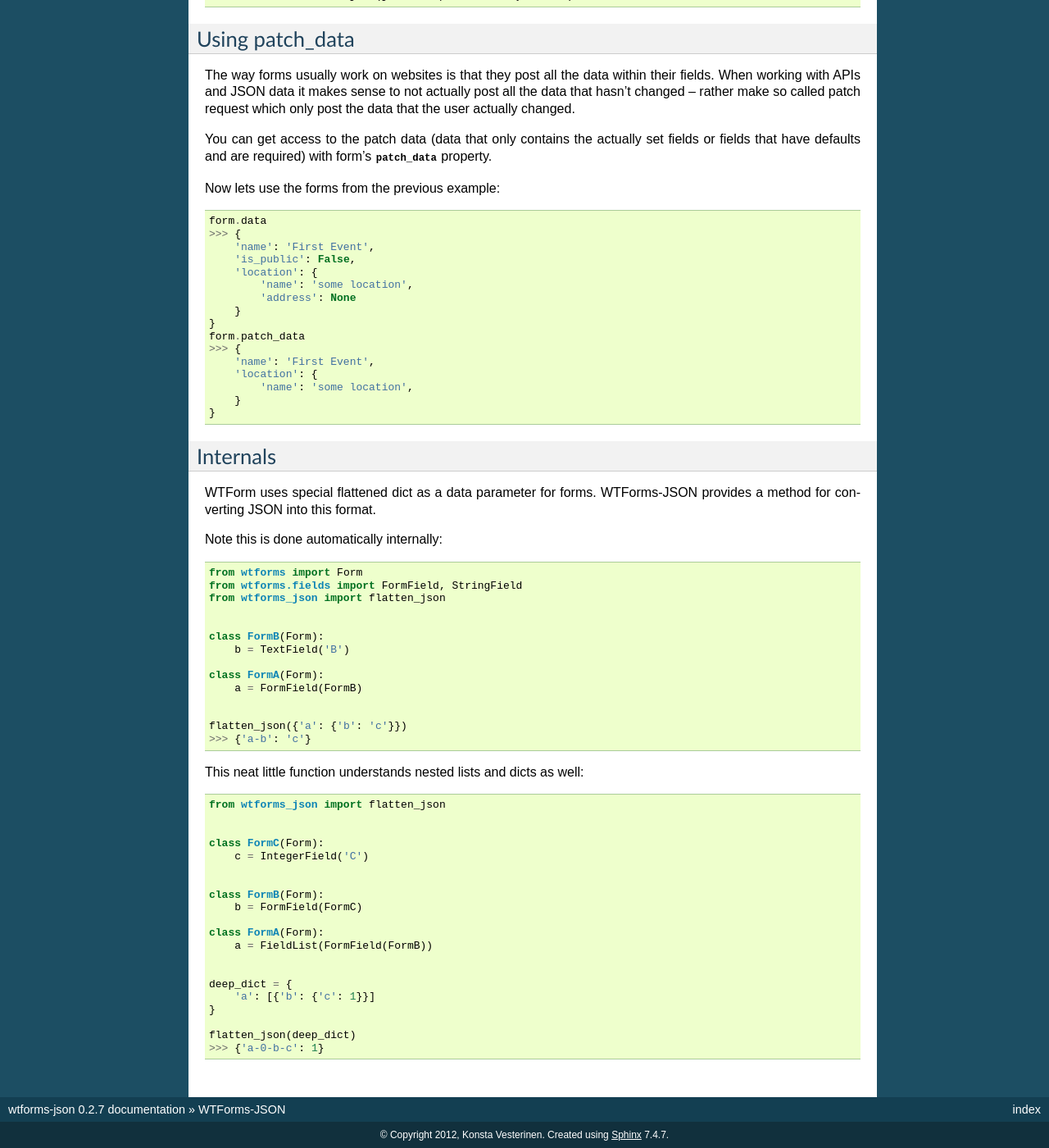
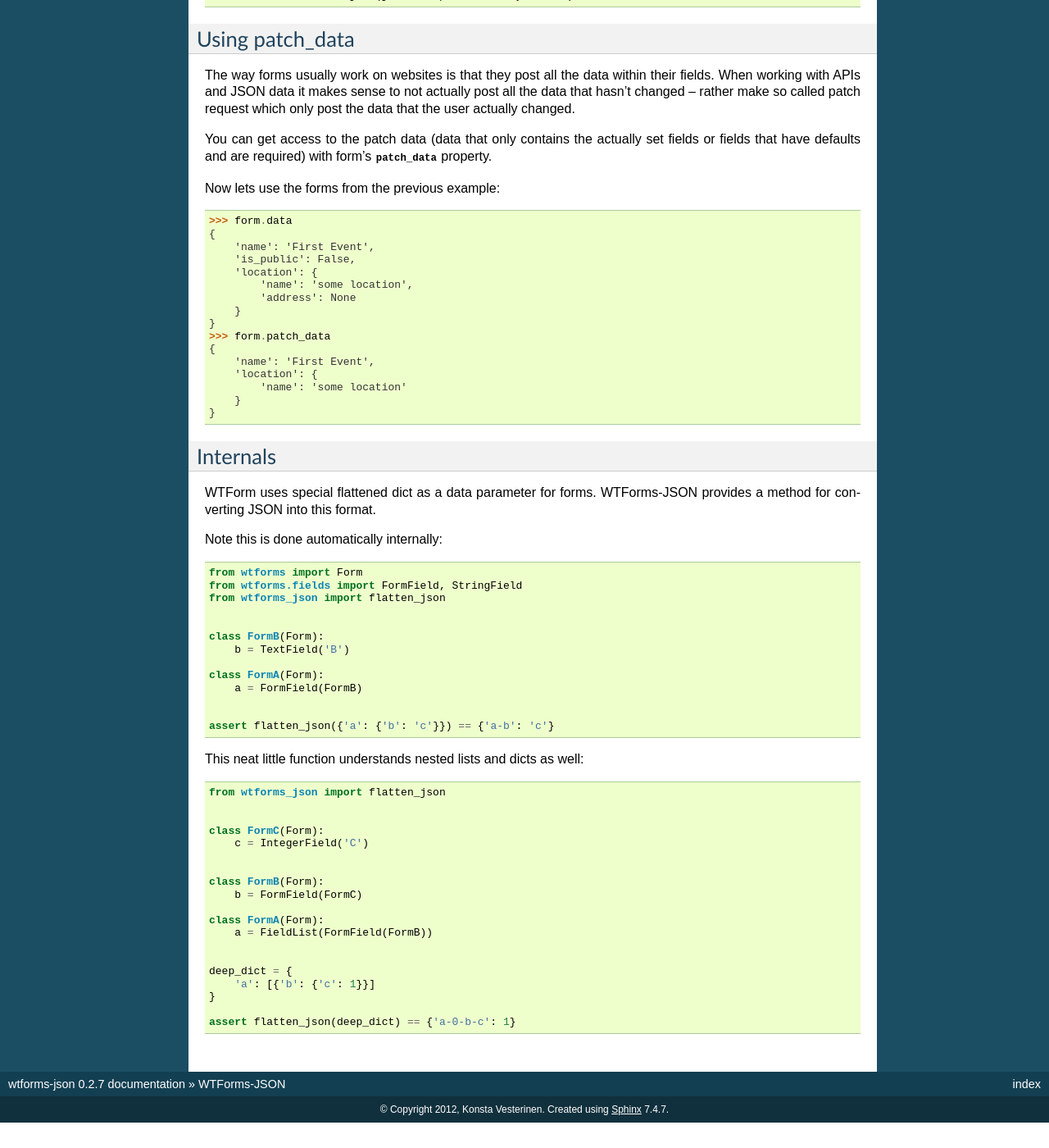
Before and after one commit to kvesteri/wtforms-json, a Sphinx documentation site: the page built from docs/index.rst, in a window 1280 px wide and 1400 px high, scrolled down 1155 px. Shown: the whole window at 82% size. Built offline with Sphinx 7.4.7, drawn with Linux system fonts in a browser that asks for light colours; after the commit the page ends 2524 px from its top, so only the background shows below that.

Commit message:
Fix code examples

```diff
--- a/docs/index.rst
+++ b/docs/index.rst
@@ -94,8 +94,8 @@ fields or fields that have defaults and are required) with form's
 Now lets use the forms from the previous example::
 
 
-    form.data
-    >>> {
+    >>> form.data
+    {
         'name': 'First Event',
         'is_public': False,
         'location': {
@@ -103,11 +103,11 @@ Now lets use the forms from the previous example::
             'address': None
         }
     }
-    form.patch_data
-    >>> {
+    >>> form.patch_data
+    {
         'name': 'First Event',
         'location': {
-            'name': 'some location',
+            'name': 'some location'
         }
     }
 
@@ -133,8 +133,7 @@ Note this is done automatically internally::
         a = FormField(FormB)
 
 
-    flatten_json({'a': {'b': 'c'}})
-    >>> {'a-b': 'c'}
+    assert flatten_json({'a': {'b': 'c'}}) == {'a-b': 'c'}
 
 
 This neat little function understands nested lists and dicts as well::
@@ -158,5 +157,4 @@ This neat little function understands nested lists and dicts as well::
         'a': [{'b': {'c': 1}}]
     }
 
-    flatten_json(deep_dict)
-    >>> {'a-0-b-c': 1}
+    assert flatten_json(deep_dict) == {'a-0-b-c': 1}
```
